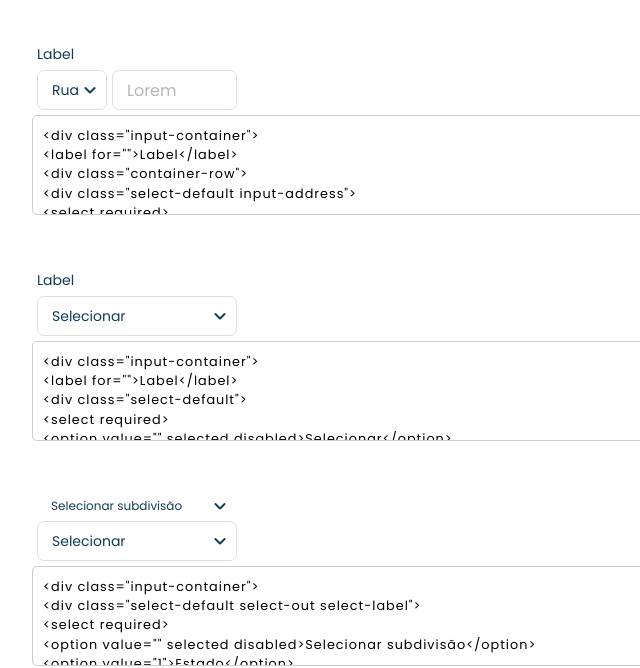
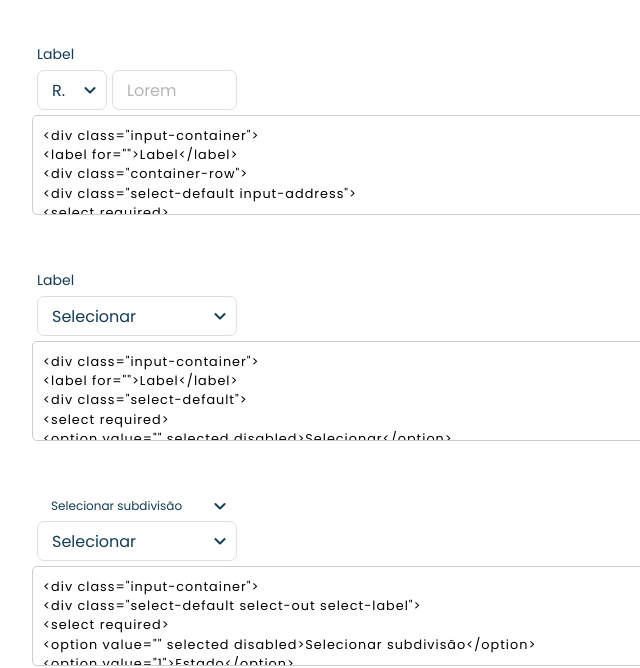
Before and after one commit to Forsoft-Academy-Full-Stack/default-civa.github.io, a plain HTML site: page index.html in a window 1280 px wide. Shown: the part 2453-3121 px from the top of the page, 229-869 px from the left. Drawn offline with Linux system fonts and the light colour scheme.

Commit message:
att font

```diff
--- a/index.html
+++ b/index.html
@@ -258,7 +258,7 @@ letter-spacing: 1px;
     <div class="container-row">
         <div class="select-default input-address">
         <select required>
-        <option value="1" selected>Rua</option>
+        <option value="1" selected>R.</option>
         <option value="2">Av.</option>
         </select>
         <span class="material-icons-round icon-select">expand_more</span>
--- a/style/style-global.scss
+++ b/style/style-global.scss
@@ -545,7 +545,7 @@ h4 {
     border-radius: 7px;
     height: 100%;
     padding: 0px 14px;
-    font-size: 14px;
+    font-size: 16px;
     color: $d-blue-dark;
 }
 .select-default {
```
Also changed, not shown: style/style-global.css.
